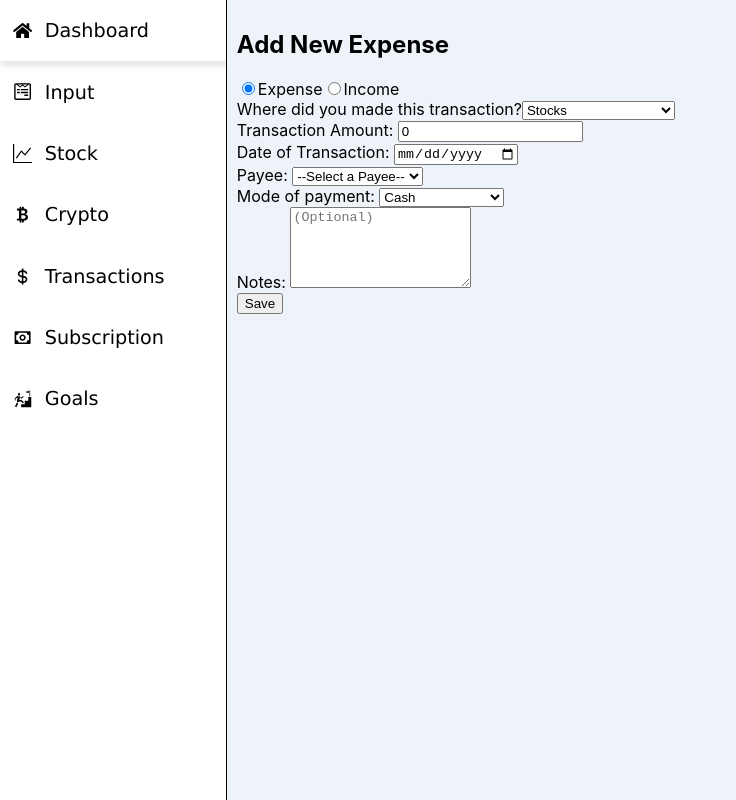
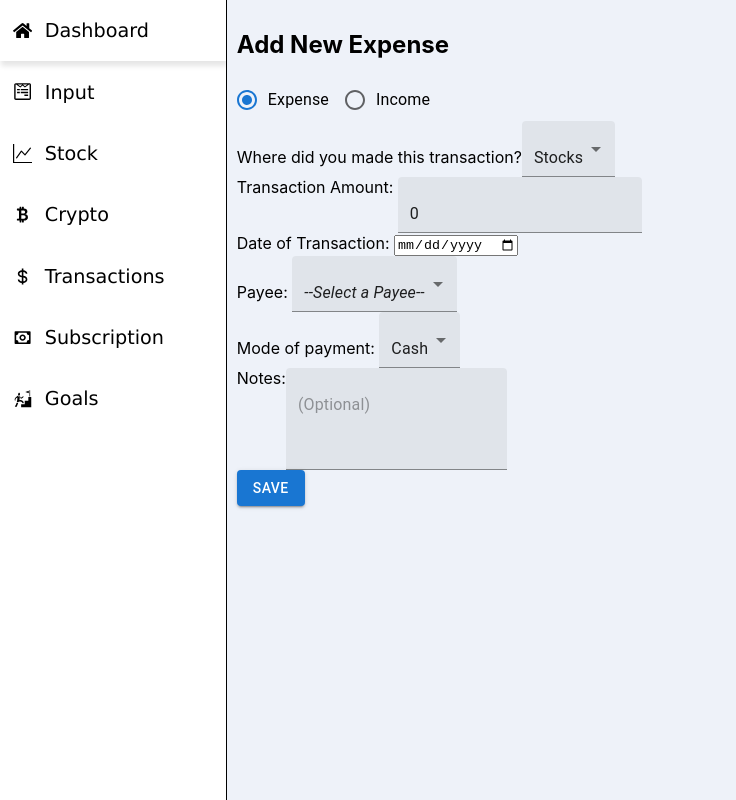
Before and after one commit to bhutoriaumang/Budgetixe, a React (Create React App) app: page /input in a window 1280 px wide. Shown: the top 800 px of the page, without its empty margins (0-736 px from the left). Built offline with nearby package versions, Linux system fonts and the light colour scheme.

Commit message:
Added material UI in Input page

```diff
--- a/src/Input.js
+++ b/src/Input.js
@@ -1,5 +1,10 @@
 import { useState } from "react";
 import Modal from "./Modal.js";
+import Radio from "@mui/material/Radio";
+import RadioGroup from "@mui/material/RadioGroup";
+import FormControlLabel from "@mui/material/FormControlLabel";
+import FormControl from "@mui/material/FormControl";
+import { Button, MenuItem, Select, TextField } from "@mui/material";
 
 const Input = () => {
   const [inputType, setInputType] = useState("Expense");
@@ -7,7 +12,7 @@ const Input = () => {
   const [amount, setAmount] = useState(0.0);
   const [date, setDate] = useState("");
   const [payee, setPayee] = useState("select");
-  const [paymentMethod, setPaymentMethod] = useState("");
+  const [paymentMethod, setPaymentMethod] = useState("cash");
   const [note, setNote] = useState("");
   const [addPayee, setAddPayee] = useState("");
   const [showModal, setShowModal] = useState(false);
@@ -53,42 +58,46 @@ const Input = () => {
           />
         </form>
       </Modal>
-      <form>
-        <input
-          type="radio"
-          name="type"
+      <form className="input-form">
+        <FormControl id="abc" className="form-control">
+          <RadioGroup row value={inputType} onChange={handleInputTypeChange}>
+            <FormControlLabel
               value="Expense"
-          defaultChecked
-          onChange={handleInputTypeChange}
+              control={<Radio />}
+              label="Expense"
             />
-        Expense
-        <input
-          type="radio"
-          name="type"
+            <FormControlLabel
               value="Income"
-          onChange={handleInputTypeChange}
+              control={<Radio />}
+              label="Income"
             />
-        Income
-        <br />
+          </RadioGroup>
+        </FormControl>
+
+        <FormControl variant="filled" className="form-control">
           <label>Where did you made this transaction?</label>
-        <select
+          <Select
             value={transactionType}
             onChange={(e) => setTransactionType(e.target.value)}
           >
-          <option value="stocks">Stocks</option>
-          <option value="crypto">Crypto</option>
-          <option value="subscriptions">Monthly Subscriptions</option>
-          <option value="transactions">Transactions</option>
-        </select>
-        <br />
+            <MenuItem value="stocks">Stocks</MenuItem>
+            <MenuItem value="crypto">Crypto</MenuItem>
+            <MenuItem value="subscriptions">Monthly Subscriptions</MenuItem>
+            <MenuItem value="transactions">Transactions</MenuItem>
+          </Select>
+        </FormControl>
+
+        <FormControl variant="filled" className="form-control">
           <label>Transaction Amount: </label>
-        <input
+          <TextField
+            variant="filled"
             type="number"
             required
             value={amount}
             onChange={(e) => setAmount(e.target.value)}
           />
-        <br />
+        </FormControl>
+
         <label>Date of Transaction: </label>
         <input
           type="date"
@@ -96,46 +105,53 @@ const Input = () => {
           value={date}
           onChange={(e) => setDate(e.target.value)}
         />
-        <br />
+
+        <FormControl variant="filled" className="form-control">
           <label>{inputType === "Expense" ? "Payee" : "Payer"}: </label>
-        <select value={payee} onChange={handlePayeeChange}>
-          <option value="select" disabled>
-            --Select a Payee--
-          </option>
+          <Select value={payee} onChange={handlePayeeChange}>
+            <MenuItem value="select" disabled>
+              <em>--Select a Payee--</em>
+            </MenuItem>
             {payeeList.map((item) => (
-            <option value={item} key={item}>
+              <MenuItem value={item} key={item}>
                 {item}
-            </option>
+              </MenuItem>
             ))}
             <option className="disabled" disabled>
               &nbsp;
             </option>
-          <option value="">+Add payee/payer</option>
-        </select>
-        <br />
+            <MenuItem value="">+Add payee/payer</MenuItem>
+          </Select>
+        </FormControl>
+
+        <FormControl variant="filled" className="form-control">
           <label>Mode of payment: </label>
-        <select
+          <Select
             value={paymentMethod}
             onChange={(e) => setPaymentMethod(e.target.value)}
           >
-          <option value="cash">Cash</option>
-          <option value="card">Debit/Credit Card</option>
-          <option value="net-banking">Net Banking</option>
-          <option value="neft/rtgs">NEFT/RTGS</option>
-          <option value="upi">UPI</option>
-          <option value="others">Others</option>
-        </select>
-        <br />
-        <label>Notes: </label>
-        <textarea
+            <MenuItem value="cash">Cash</MenuItem>
+            <MenuItem value="card">Debit/Credit Card</MenuItem>
+            <MenuItem value="net-banking">Net Banking</MenuItem>
+            <MenuItem value="neft/rtgs">NEFT/RTGS</MenuItem>
+            <MenuItem value="upi">UPI</MenuItem>
+            <MenuItem value="others">Others</MenuItem>
+          </Select>
+        </FormControl>
+
+        <FormControl className="form-control">
+          <label>Notes:</label>
+          <TextField
+            variant="filled"
             value={note}
             placeholder="(Optional)"
-          rows="5"
-          cols="20"
+            multiline
+            minRows={3}
             onChange={(e) => setNote(e.target.value)}
           />
-        <br />
-        <button>Save</button>
+        </FormControl>
+
+        <Button variant="contained">Save</Button>
       </form>
     </div>
   );
--- a/src/index.css
+++ b/src/index.css
@@ -16,3 +16,7 @@ code {
   font-size: 1pt;
   background-color: gray;
 }
+
+.input-form .form-control {
+  display: block;
+}
```
Also changed, not shown: 1 other file (tests, documents, lock files or other folders). Lines whose indentation alone changed are shown as unchanged.
